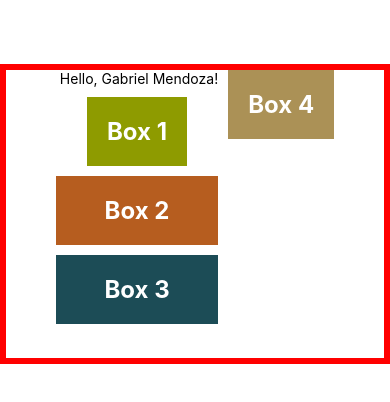
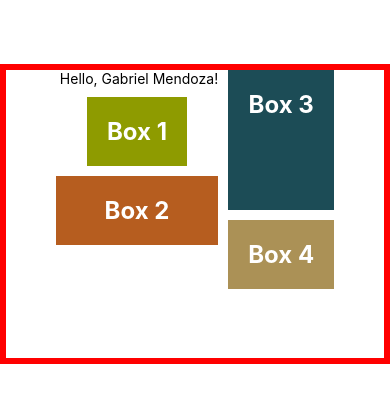
Before and after one commit to GabTheGreat25/Mobile-Prac-React-Native, a React Native app: screen / in a window 390 px wide. Shown: the top 402 px of the page. Built offline with nearby package versions, Linux system fonts and the light colour scheme.

Commit message:
Simple flexBasis

```diff
--- a/App.js
+++ b/App.js
@@ -10,7 +10,7 @@ export default function App() {
           Box 1
         </Box>
         <Box style={{ backgroundColor: "#b65d1f" }}>Box 2</Box>
-        <Box style={{ backgroundColor: "#1c4c56" }}>Box 3</Box>
+        <Box style={{ backgroundColor: "#1c4c56", flexBasis: 140 }}>Box 3</Box>
         <Box style={{ backgroundColor: "#ab9156" }}>Box 4</Box>
       </View>
     </>
```
